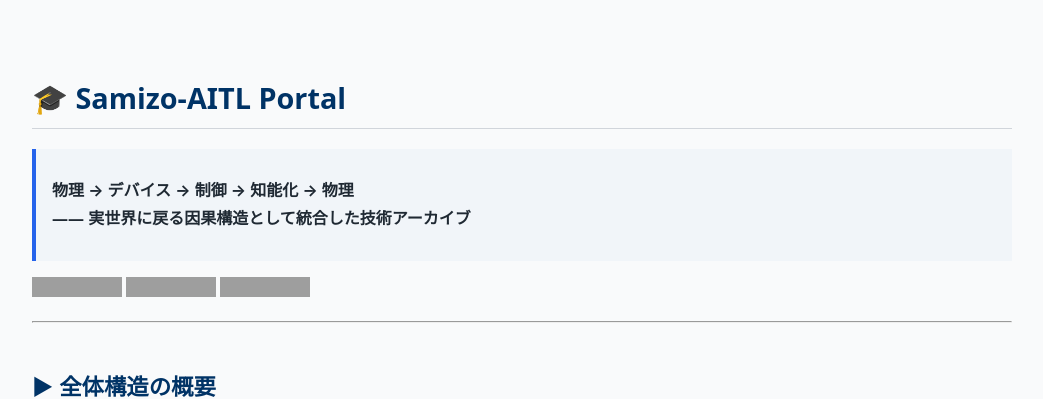
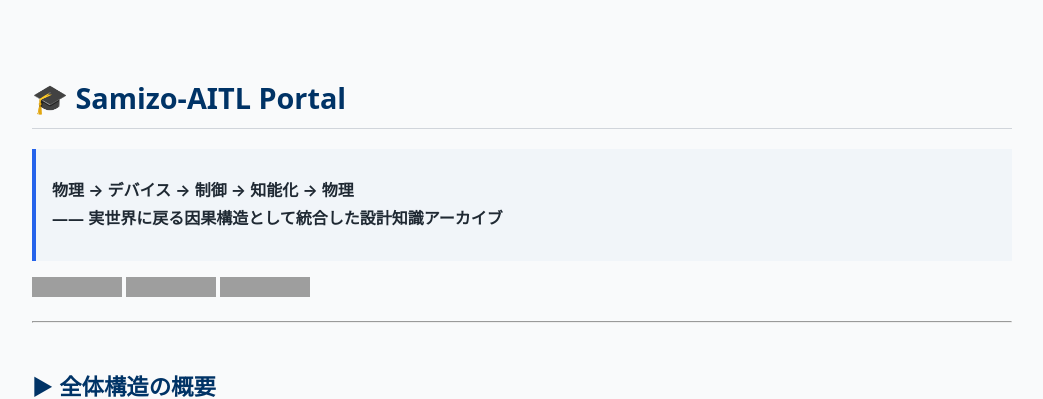
Before and after one commit to Samizo-AITL/Samizo-AITL.github.io, a Jekyll site: the page built from portal/index.md, in a window 1280 px wide and 900 px high. Shown: the top 399 px of the window, without its empty margins (118-1161 px from the left). Built offline with Jekyll 4.4.1, drawn with Linux system fonts in a browser that asks for light colours; our own code applies the rules of GitHub Pages for plain Markdown files; grey boxes are pictures that could not be loaded.

Commit message:
Update index.md

```diff
--- a/portal/index.md
+++ b/portal/index.md
@@ -1,6 +1,6 @@
 # 🎓 Samizo-AITL Portal
 > **物理 → デバイス → 制御 → 知能化 → 物理
-> ―― 実世界に戻る因果構造として統合した技術アーカイブ**
+> ―― 実世界に戻る因果構造として統合した設計知識アーカイブ**
 
 [![English Version](https://img.shields.io/badge/English-Version-brightgreen?logo=github)](https://samizo-aitl.github.io/portal/en/)
 [![GitHub](https://img.shields.io/badge/GitHub-Samizo--AITL-black?logo=github)](https://github.com/Samizo-AITL)
```
